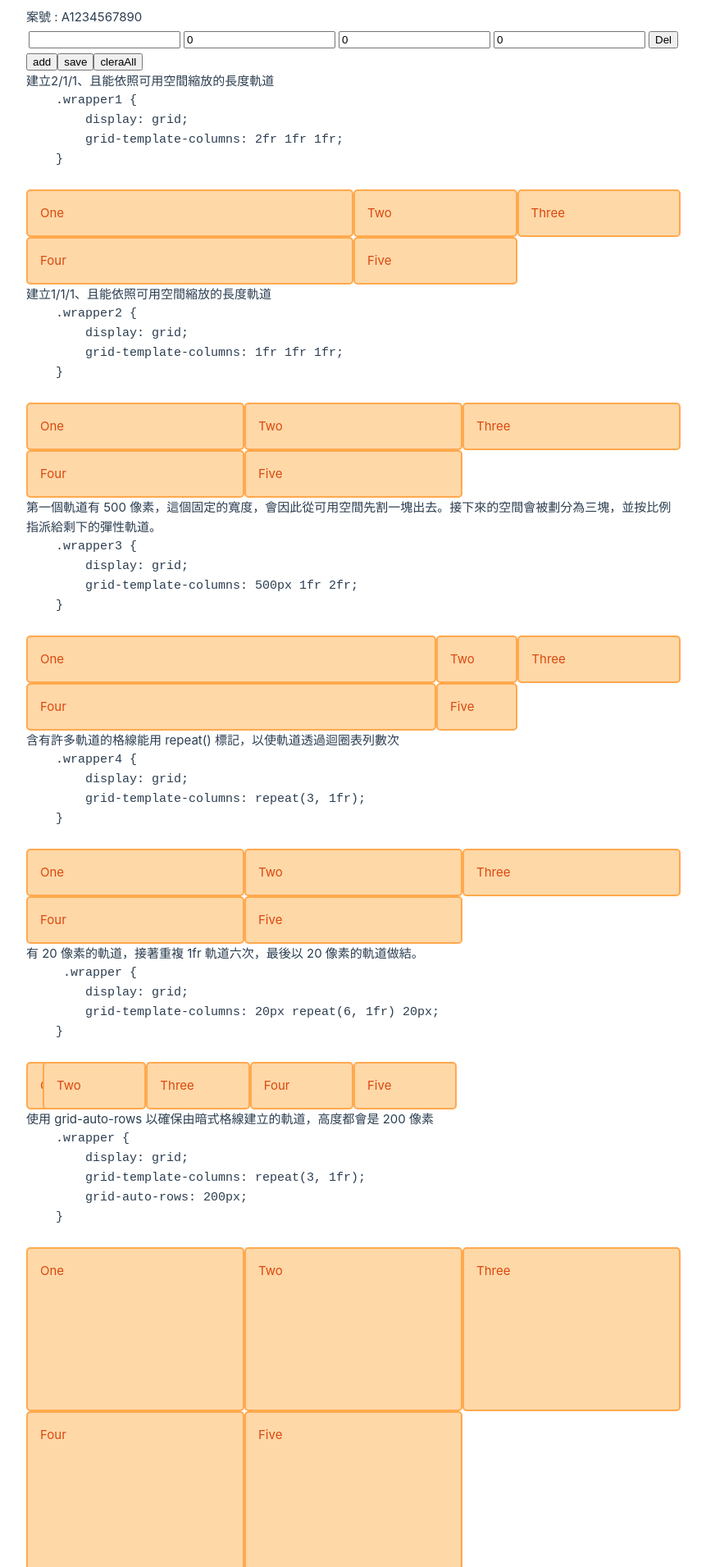
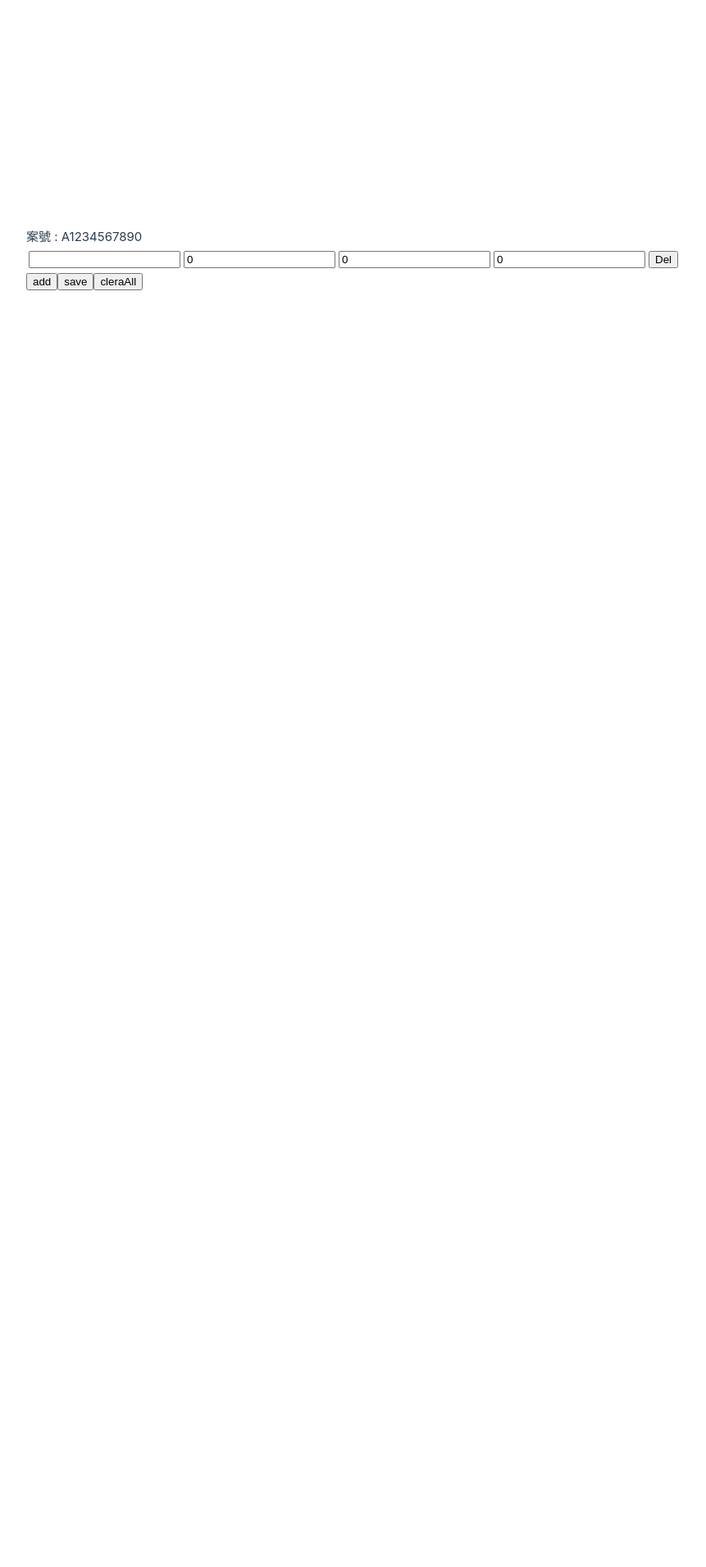
Before and after one commit to vinson9292/CollectionVuelidate, a Vue app in the folder V1/: page / in a window 1280 px wide. Shown: the part 89-2000 px from the top of the page at 82% size, without its empty margins (0-861 px from the left). After the commit the page ends 800 px from the top, so only its background shows below. Built offline with nearby package versions, Linux system fonts and the light colour scheme.

Commit message:
Add validate rule in property item

```diff
--- a/V1/package.json
+++ b/V1/package.json
@@ -15,7 +15,7 @@
     "vuelidate": "^0.7.7"
   },
   "devDependencies": {
-    "@types/node": "^16.11.68",
+    "@types/node": "^16.18.3",
     "@vitejs/plugin-vue": "^3.1.2",
     "@vue/tsconfig": "^0.1.3",
     "npm-run-all": "^4.1.5",
--- a/V1/src/App.vue
+++ b/V1/src/App.vue
@@ -1,8 +1,8 @@
 <template>
   <div class="container">
     <PropertyInfo :case-no="caseNo" />
-    <PropertyInfo :case-no="caseNo" />
-    <CssGrid/>
+    <!-- <PropertyInfo :case-no="caseNo" /> -->
+    <!-- <CssGrid/> -->
   </div>
 </template>
 
@@ -31,97 +31,4 @@ export default defineComponent({
   width: 100%;
   height: 100%;
 }
-
-.wrapper1 {
-  display: grid;
-  grid-template-columns: 2fr 1fr 1fr;
-}
-
-.wrapper2 {
-  display: grid;
-  grid-template-columns: 1fr 1fr 1fr;
-}
-
-.wrapper3 {
-  display: grid;
-  grid-template-columns: 500px 1fr 2fr;
-}
-
-.wrapper4 {
-  display: grid;
-  grid-template-columns: repeat(3, 1fr);
-}
-
-.wrapper5 {
-  display: grid;
-  grid-template-columns: 20px repeat(6, 1fr) 20px;
-}
-
-.wrapper6 {
-  display: grid;
-  grid-template-columns: repeat(3, 1fr);
-  grid-auto-rows: 200px;
-}
-
-.wrapper7 {
-  display: grid;
-  grid-template-columns: repeat(3, 1fr);
-  grid-auto-rows: minmax(100px, auto);
-}
-
-.wrapper8 {
-  display: grid;
-  grid-template-columns: repeat(3, 1fr);
-  grid-auto-rows: 100px;
-}
-
-.box1 {
-  grid-column-start: 1;
-  grid-column-end: 4;
-  grid-row-start: 1;
-  grid-row-end: 3;
-}
-
-.box2 {
-  grid-column-start: 1;
-  grid-row-start: 3;
-  grid-row-end: 5;
-}
-
-.box3 {
-  grid-column-start: 1;
-  grid-column-end: 4;
-  grid-row-start: 1;
-  grid-row-end: 3;
-  display: grid;
-  grid-template-columns: repeat(3, 1fr);
-}
-
-.wrapper10 {
-  display: grid;
-  grid-template-columns: repeat(3, 1fr);
-  grid-auto-rows: 100px;
-}
-
-.box11 {
-  grid-column-start: 1;
-  grid-column-end: 4;
-  grid-row-start: 1;
-  grid-row-end: 3;
-}
-
-.box22 {
-  grid-column-start: 1;
-  grid-row-start: 2;
-  grid-row-end: 4;
-}
-
-
-.item {
-  border: 2px solid #ffa94d;
-  border-radius: 5px;
-  background-color: #ffd8a8;
-  padding: 1em;
-  color: #d9480f;
-}
 </style>
--- a/V1/src/components/PropertyInfo.vue
+++ b/V1/src/components/PropertyInfo.vue
@@ -12,7 +12,7 @@ import { defineComponent, reactive, toRefs } from 'vue'
 import PropertyList from './PropertyList.vue'
 import { Property } from '../types/Property'
 import { useVuelidate } from '@vuelidate/core'
-import { required, email } from '@vuelidate/validators'
+import { required, email,minValue } from '@vuelidate/validators'
 
 export default defineComponent({
     name: 'PropertyInfo',
@@ -30,10 +30,13 @@ export default defineComponent({
         const vm = reactive({
             properts: [new Property()]
         });
+
         const addProperty = async () => {
             console.log('addProperty');
             console.log('v$', v$)
             let response = await v$.value.$validate();
+            console.log('response',response);
+            console.log('v$.value.$errors',v$.value.$errors)
             if (response) {
                 console.log(vm);
                 vm.properts.push(new Property())
@@ -49,19 +52,15 @@ export default defineComponent({
         const saveProperty = async () => {
             console.log('v$', v$)
             let response = await v$.value.$validate();
+            console.log('response',response);
+            console.log('v$.value.$errors',v$.value.$errors)
             if (response) {
                 console.log(vm);
                 vm.properts.push(new Property())
             }
         }
-        const state = reactive(vm.properts[0])
-        const rules = {
-            type: { required }, // Matches properts.property.type
-            area: { required }, // Matches properts.property.area
-            price: { required }, // Matches properts.property.price
-            envalue: { required }, // Matches properts.property.envalue
-        }
-        const v$ = useVuelidate(rules, state)
+
+        const v$ = useVuelidate()
         return {
             vm,
             caseNo,
--- a/V1/src/components/PropertyItem.vue
+++ b/V1/src/components/PropertyItem.vue
@@ -1,25 +1,25 @@
 <template>
     <tr>
         <td>
-            <input v-model="property.type">
+            <input v-model="property.type" @blur="v$.type.$touch">
             <div class="input-errors" v-for="error of v$.type.$errors" :key="error.$uid">
                 <div class="error-msg">{{ error.$message }}</div>
             </div>
         </td>
         <td>
-            <input v-model="property.area">
+            <input v-model="property.area" @blur="v$.area.$touch">
             <div class="input-errors" v-for="error of v$.area.$errors" :key="error.$uid">
                 <div class="error-msg">{{ error.$message }}</div>
             </div>
         </td>
         <td>
-            <input v-model="property.price" />
+            <input v-model="property.price" @blur="v$.price.$touch" />
             <div class="input-errors" v-for="error of v$.price.$errors" :key="error.$uid">
                 <div class="error-msg">{{ error.$message }}</div>
             </div>
         </td>
         <td>
-            <input type="text" v-model="property.envalue" />
+            <input type="text" v-model="property.envalue" @blur="v$.envalue.$touch" />
             <div class="input-errors" v-for="error of v$.envalue.$errors" :key="error.$uid">
                 <div class="error-msg">{{ error.$message }}</div>
             </div>
@@ -30,10 +30,10 @@
     </tr>
 </template>
 <script lang="ts">
-import { defineComponent, reactive } from 'vue'
+import { defineComponent, reactive, toRefs, toRef } from 'vue'
 import { Property } from '../types/Property'
 import { useVuelidate } from '@vuelidate/core'
-import { required } from '@vuelidate/validators'
+import { required, minValue, requiredIf, helpers } from '@vuelidate/validators'
 
 export default defineComponent({
     name: 'PropertyItem',
@@ -53,16 +53,22 @@ export default defineComponent({
     },
     setup(props) {
         const state = reactive(props.property)
+        const min = (param: number) =>
+            helpers.withParams(
+                { type: 'min', value: param },
+                (value: number) => !helpers.req(value) || value > param
+            )
         const rules = {
             type: { required }, // Matches props.property.type
-            area: { required }, // Matches props.property.area
-            price: { required }, // Matches props.property.price
-            envalue: { required }, // Matches props.property.envalue
+            area: { required, min: helpers.withMessage('必須大於11', min(11)) }, // Matches props.property.area
+            price: { required, min: helpers.withMessage('必須大於10', min(10)) }, // Matches props.property.price
+            envalue: { required, min: helpers.withMessage('必須大於9', min(9)) }, // Matches props.property.envalue
         }
+
         const v$ = useVuelidate(rules, state)
         const delProperty = () => {
             if (window.confirm('確認要刪除?')) {
-                props.deleteProperty(props.index)
+                props.deleteProperty(props.index);
             }
         }
         return {
```
Also changed, not shown: V1/tsconfig.json (+18 -4 lines), 1 other file (tests, documents, lock files or other folders).
